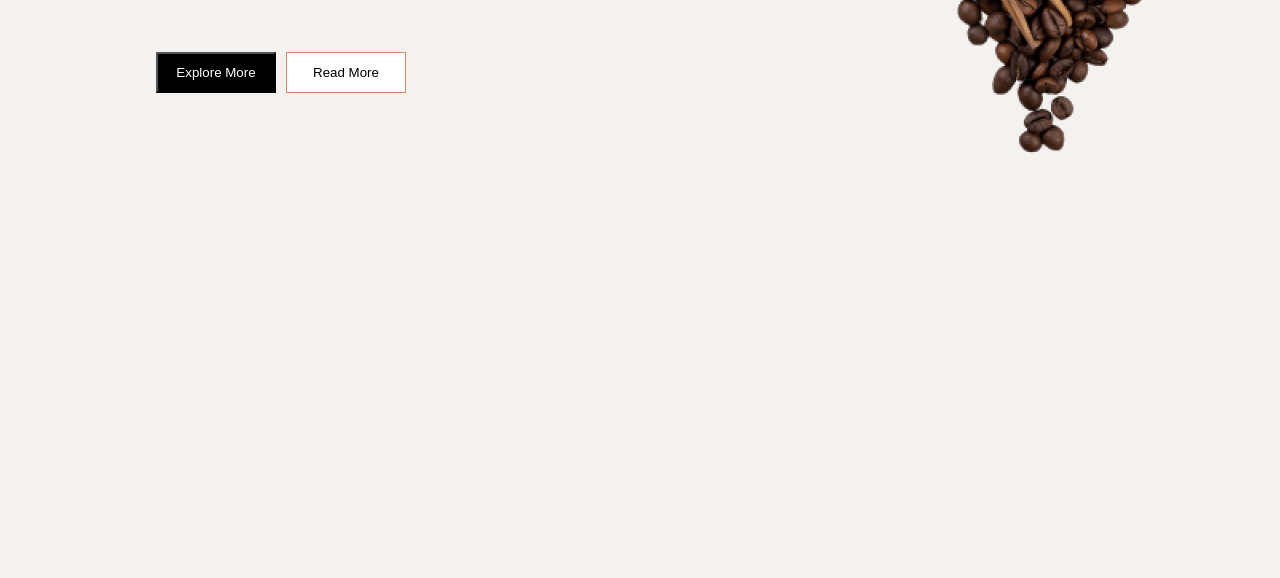
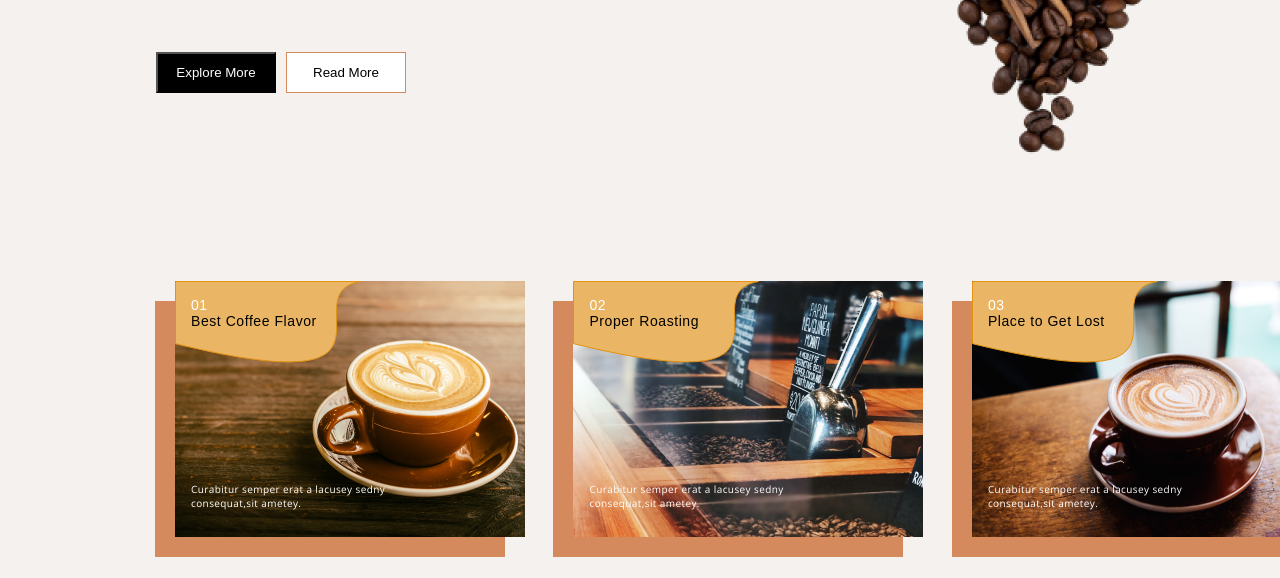
Before and after one commit to arzushahverdi/css-first-task, a plain HTML site: page index.html in a window 1280 px wide. Shown: the part 519-1097 px from the top of the page. Before the commit the page ends 800 px from the top, so only its background shows below. Drawn offline with nearby package versions, Linux system fonts and the light colour scheme; a web font is replaced by a local one.

Commit message:
update all files

```diff
--- a/index.html
+++ b/index.html
@@ -5,8 +5,9 @@
     <meta name="viewport" content="width=device-width, initial-scale=1.0" />
     <link rel="stylesheet" href="./style.css" />
     <link
-    href="https://fonts.googleapis.com/css2?family=Montserrat:wght@300&family=Open+Sans:wght@300&family=ZCOOL+XiaoWei&display=swap"
-    rel="stylesheet">
+      href="https://fonts.googleapis.com/css2?family=Montserrat:wght@300&family=Open+Sans:wght@300&family=ZCOOL+XiaoWei&display=swap"
+      rel="stylesheet"
+    />
     <title>Project</title>
   </head>
   <body>
@@ -19,7 +20,7 @@
           <li><a href="#">Reservation</a></li>
         </ul>
       </div>
-      <img class="coffee_icon" src="./images/coffee_cup.png" alt="coffee_cup">
+      <img class="coffee_icon" src="./images/coffee_cup.png" alt="coffee_cup" />
       <div class="menu-right">
         <ul>
           <li><a href="#">Pages</a></li>
@@ -28,18 +29,25 @@
         </ul>
       </div>
       <div class="magnifying-glass_bars">
-        <img class="magnifying-glass" src="./images/magnifying-glass.png" alt="magnifying-glass">
-        <img class="bars" src="./images/bars.png" alt="bars">
+        <img
+          class="magnifying-glass"
+          src="./images/magnifying-glass.png"
+          alt="magnifying-glass"
+        />
+        <img class="bars" src="./images/bars.png" alt="bars" />
       </div>
       <div class="main_text">
-        <h1>ONE OF THE BEST COFFEE <br> HOUSE IN YOUR HOME TOWN</h1>
+        <h1>
+          ONE OF THE BEST COFFEE <br />
+          HOUSE IN YOUR HOME TOWN
+        </h1>
       </div>
       <div class="second_text">
         <p>
           Lorem ipsum dolor sit amet, consectetur adipiscing elit
-          <br>
+          <br />
           do eiusmod veniam, quis nostrud exercitation
-          <br>
+          <br />
           laboris nisi ut aliquip ex ea commodo consequat
         </p>
       </div>
@@ -48,7 +56,82 @@
         <button class="button2">Read More</button>
       </div>
       <div class="coffee_heart">
-        <img src="./images/coffee_heart.png" alt="coffee_heart">
+        <img src="./images/coffee_heart.png" alt="coffee_heart" />
+      </div>
+      <div class="latte-coffee-cup1">
+        <img src="./images/latte-coffee-cup 1.png" alt="latte-coffee-cup 1" />
+        <div class="cup1_backg">
+          <svg
+            xmlns="http://www.w3.org/2000/svg"
+            width="199"
+            height="82"
+            viewBox="0 0 199 82"
+            fill="none"
+          >
+            <path
+              d="M0.5 62.6359V0.5H185.444C180.002 1.41672 175.763 2.93656 172.47 4.9463C166.807 8.40201 163.992 13.2736 162.639 18.8673C161.293 24.4345 161.391 30.7398 161.551 37.0863C161.558 37.3814 161.566 37.6765 161.574 37.9717C161.729 44.0537 161.886 50.155 160.883 55.7909C159.834 61.6828 157.523 67.0276 152.637 71.2598C147.743 75.4996 140.21 78.6691 128.626 80.0937C105.488 82.9394 66.3902 78.8002 0.5 62.6359Z"
+              fill="#EAB665"
+              stroke="#E39212"
+            />
+          </svg>
+          <div class="cup1_text1">01</div>
+          <div class="cup1_text2">Best Coffee Flavor</div>
+          <div class="cup1_text3">
+            Curabitur semper erat a lacusey sedny <br />
+            consequat,sit ametey.
+          </div>
+        </div>
+      </div>
+      <div class="coffee_image">
+        <img
+          src="./images/andrew-spencer-YUEcePrJsgg-unsplash 1.png"
+          alt="andrew-spencer-YUEcePrJsgg-unsplash 1"
+        />
+        <div class="coffee_image_backg">
+          <svg
+            xmlns="http://www.w3.org/2000/svg"
+            width="199"
+            height="82"
+            viewBox="0 0 199 82"
+            fill="none"
+          >
+            <path
+              d="M0.5 62.6359V0.5H185.444C180.002 1.41672 175.763 2.93656 172.47 4.9463C166.807 8.40201 163.992 13.2736 162.639 18.8673C161.293 24.4345 161.391 30.7398 161.551 37.0863C161.558 37.3814 161.566 37.6765 161.574 37.9717C161.729 44.0537 161.886 50.155 160.883 55.7909C159.834 61.6828 157.523 67.0276 152.637 71.2598C147.743 75.4996 140.21 78.6691 128.626 80.0937C105.488 82.9394 66.3902 78.8002 0.5 62.6359Z"
+              fill="#EAB665"
+              stroke="#E39212"
+            />
+          </svg>
+          <div class="coffee_image_text1">02</div>
+          <div class="coffee_image_text2">Proper Roasting</div>
+          <div class="coffee_image_text3">
+            Curabitur semper erat a lacusey sedny <br />
+            consequat,sit ametey.
+          </div>
+        </div>
+      </div>
+      <div class="latte-coffee-cup2">
+        <img src="./images/latte-coffee-cup 2.png" alt="latte-coffee-cup2" />
+        <div class="cup2_backg">
+          <svg
+            xmlns="http://www.w3.org/2000/svg"
+            width="199"
+            height="82"
+            viewBox="0 0 199 82"
+            fill="none"
+          >
+            <path
+              d="M0.5 62.6359V0.5H185.444C180.002 1.41672 175.763 2.93656 172.47 4.9463C166.807 8.40201 163.992 13.2736 162.639 18.8673C161.293 24.4345 161.391 30.7398 161.551 37.0863C161.558 37.3814 161.566 37.6765 161.574 37.9717C161.729 44.0537 161.886 50.155 160.883 55.7909C159.834 61.6828 157.523 67.0276 152.637 71.2598C147.743 75.4996 140.21 78.6691 128.626 80.0937C105.488 82.9394 66.3902 78.8002 0.5 62.6359Z"
+              fill="#EAB665"
+              stroke="#E39212"
+            />
+          </svg>
+          <div class="cup2_text1">03</div>
+          <div class="cup2_text2">Place to Get Lost</div>
+          <div class="cup2_text3">
+            Curabitur semper erat a lacusey sedny <br />
+            consequat,sit ametey.
+          </div>
+        </div>
       </div>
     </header>
   </body>
--- a/style.css
+++ b/style.css
@@ -1,38 +1,38 @@
-*{
+* {
   margin: 0;
   padding: 0;
 }
-body{
+body {
   width: 1440px;
-  height: 752px;
-  background-color: #F4F1EE;
+  height: 1400px;
+  background-color: #f4f1ee;
   font-family: Arial, Helvetica, sans-serif;
   display: flex;
   flex-direction: row;
   justify-content: flex-start;
 }
-.menu-left{
+.menu-left {
   position: absolute;
   width: 400px;
   height: 29px;
   top: 45px;
   left: 165px;
 }
-.coffee_icon{
+.coffee_icon {
   position: absolute;
   width: 65px;
   height: 53px;
   top: 33px;
   left: 687px;
 }
-.menu-right{
+.menu-right {
   position: absolute;
   width: 255px;
   height: 22px;
   top: 48px;
   left: 830px;
 }
-.magnifying-glass_bars{
+.magnifying-glass_bars {
   position: absolute;
   width: 118px;
   height: 26.9px;
@@ -41,62 +41,62 @@ body{
   display: flex;
   justify-content: space-between;
 }
-.magnifying-glass{
+.magnifying-glass {
   width: 15px;
   height: auto;
   top: 46px;
   left: 1175.73px;
 }
-.bars{
+.bars {
   width: 20px;
   height: auto;
   top: 52px;
   left: 1248px;
 }
-ul li{
+ul li {
   display: inline-block;
   padding: 10px;
   margin-right: 10px;
 }
-ul li:last-child{
+ul li:last-child {
   margin-right: 0;
 }
-ul li a{
+ul li a {
   text-decoration: none;
   color: black;
 }
-.coffee_icon{
+.coffee_icon {
   display: inline-block;
 }
-.main_text{
+.main_text {
   position: absolute;
   width: 646px;
   height: 136px;
   top: 254px;
   left: 156px;
 }
-h1{
-  font-family: 'ZCOOL XiaoWei', sans-serif;
+h1 {
+  font-family: "ZCOOL XiaoWei", sans-serif;
   font-weight: 400;
   font-size: 45px;
   line-height: 70px;
   letter-spacing: 4%;
 }
-.second_text{
+.second_text {
   position: absolute;
   width: 500px;
   height: 93px;
   top: 423px;
   left: 156px;
 }
-p{
-  font-family: 'Open Sans', sans-serif;
+p {
+  font-family: "Open Sans", sans-serif;
   font-weight: 400;
   font-size: 18px;
   line-height: 30px;
   letter-spacing: 4%;
 }
-.buttons{
+.buttons {
   position: absolute;
   width: 250px;
   height: 41px;
@@ -106,7 +106,7 @@ p{
   display: flex;
   justify-content: space-between;
 }
-.button1{
+.button1 {
   width: 120px;
   height: 41px;
   top: 571px;
@@ -114,19 +114,91 @@ p{
   color: #fff;
   background-color: #000;
 }
-.button2{
+.button2 {
   width: 120px;
   height: 41px;
   top: 571px;
   left: 315px;
   color: #000;
   background-color: #fff;
-  border: 1px solid #D48A5C;
+  border: 1px solid #d48a5c;
 }
-.coffee_heart{
+.coffee_heart {
   position: absolute;
   width: 477px;
   height: 506px;
   top: 175px;
   left: 798px;
 }
+.latte-coffee-cup1{
+  position: relative;
+  display: inline-block;
+  top: 800px;
+  left: 175px;
+}
+.latte-coffee-cup1 img,
+.coffee_image img,
+.latte-coffee-cup2 img{
+  position: absolute;
+  width: 350px;
+  height: 256px;
+  top: 0;
+  left: 0;
+  box-shadow: -20px 20px #D48A5C;
+}
+.cup1_backg,
+.coffee_image_backg,
+.cup2_backg{
+  position: relative;
+  width: 199px;
+  height: 81.425px;
+}
+.cup1_text1,
+.coffee_image_text1,
+.cup2_text1{
+  position: absolute;
+  top: 16px;
+  left: 16px;
+  color: #fff;
+  font-family: "ZCOOL XiaoWei", sans-serif;
+  font-size: 14px;
+  font-weight: 400;
+  letter-spacing: 0.56px;
+}
+.cup1_text2,
+.coffee_image_text2,
+.cup2_text2{
+  position: absolute;
+  top: 32px;
+  left: 16px;
+  color: #000;
+  font-family: "ZCOOL XiaoWei", sans-serif;
+  font-size: 14px;
+  font-weight: 400;
+  letter-spacing: 0.56px;
+}
+.cup1_text3,
+.coffee_image_text3,
+.cup2_text3{
+  position: absolute;
+  width: 195px;
+  top: 201px;
+  left: 16px;
+  color: #FFF;
+  font-family: "Open Sans", sans-serif;
+  font-size: 10px;
+  font-weight: 400;
+  letter-spacing: 0.4px;
+}
+.coffee_image{
+  position: relative;
+  display: inline-block;
+  top: 800px;
+  left: 370px;
+}
+.latte-coffee-cup2{
+  position: relative;
+  display: inline-block;
+  top: 800px;
+  left: 565px;
+}
```
Also changed, not shown: images/andrew-spencer-YUEcePrJsgg-unsplash 1.png (added), images/latte-coffee-cup 1.png (added), images/latte-coffee-cup 2.png (added).
